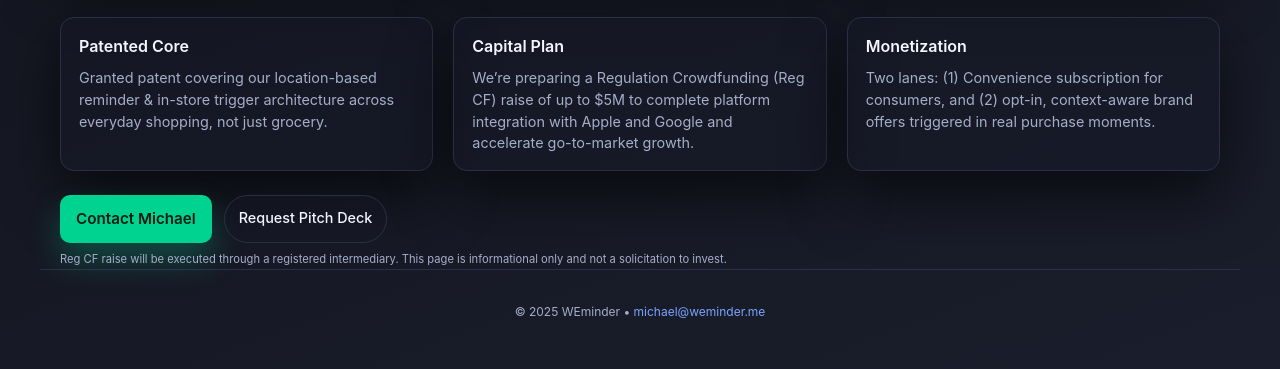
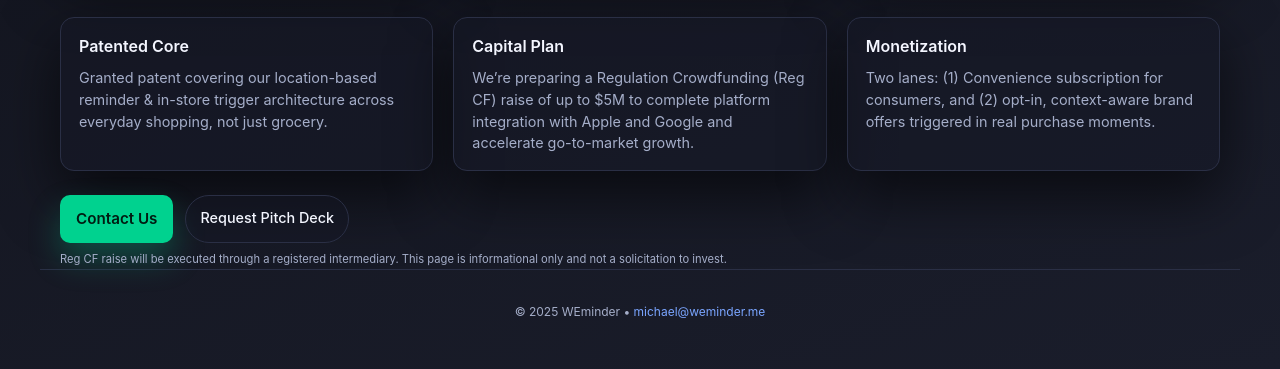
Before and after one commit to MykelYoung/WEminder.me, a plain HTML site: page index.html in a window 1280 px wide. Shown: the part 1624-1993 px from the top of the page. Drawn offline with Linux system fonts and the light colour scheme.

Commit message:
Update contact link from 'Contact Michael' to 'Contact Us'

```diff
--- a/index.html
+++ b/index.html
@@ -532,7 +532,7 @@
     </div>
 
     <div class="cta-row-bottom">
-      <a class="cta-btn" href="mailto:michael@weminder.me?subject=Investor%20Inquiry%20–%20WEminder">Contact Michael</a>
+      <a class="cta-btn" href="mailto:info@weminder.me?subject=WEminder%20Investor%20Inquiry">Contact Us</a>
       <a class="pill-btn" href="mailto:michael@weminder.me?subject=Pitch%20Deck%20Request%20–%20WEminder">Request Pitch Deck</a>
     </div>
 
```
